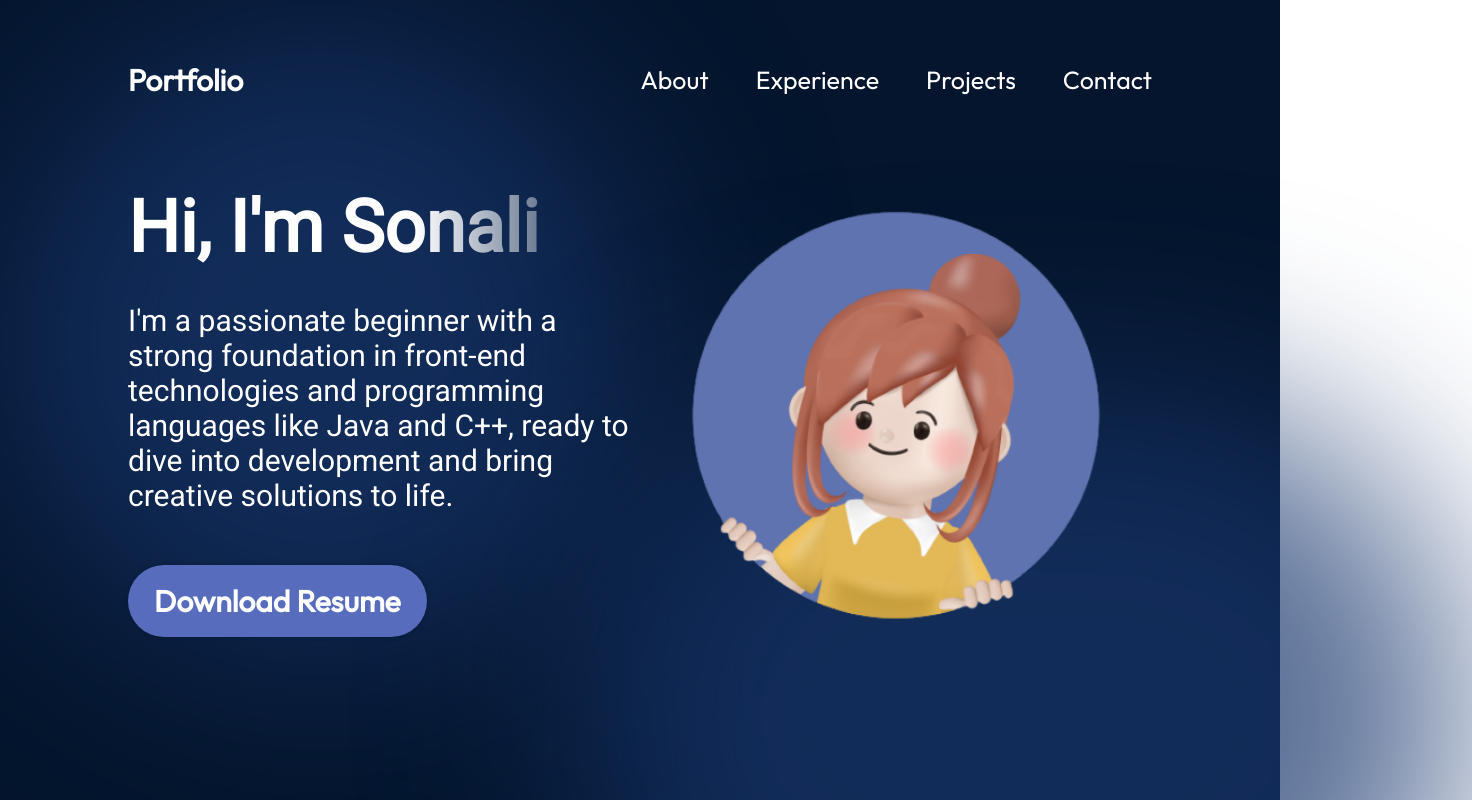
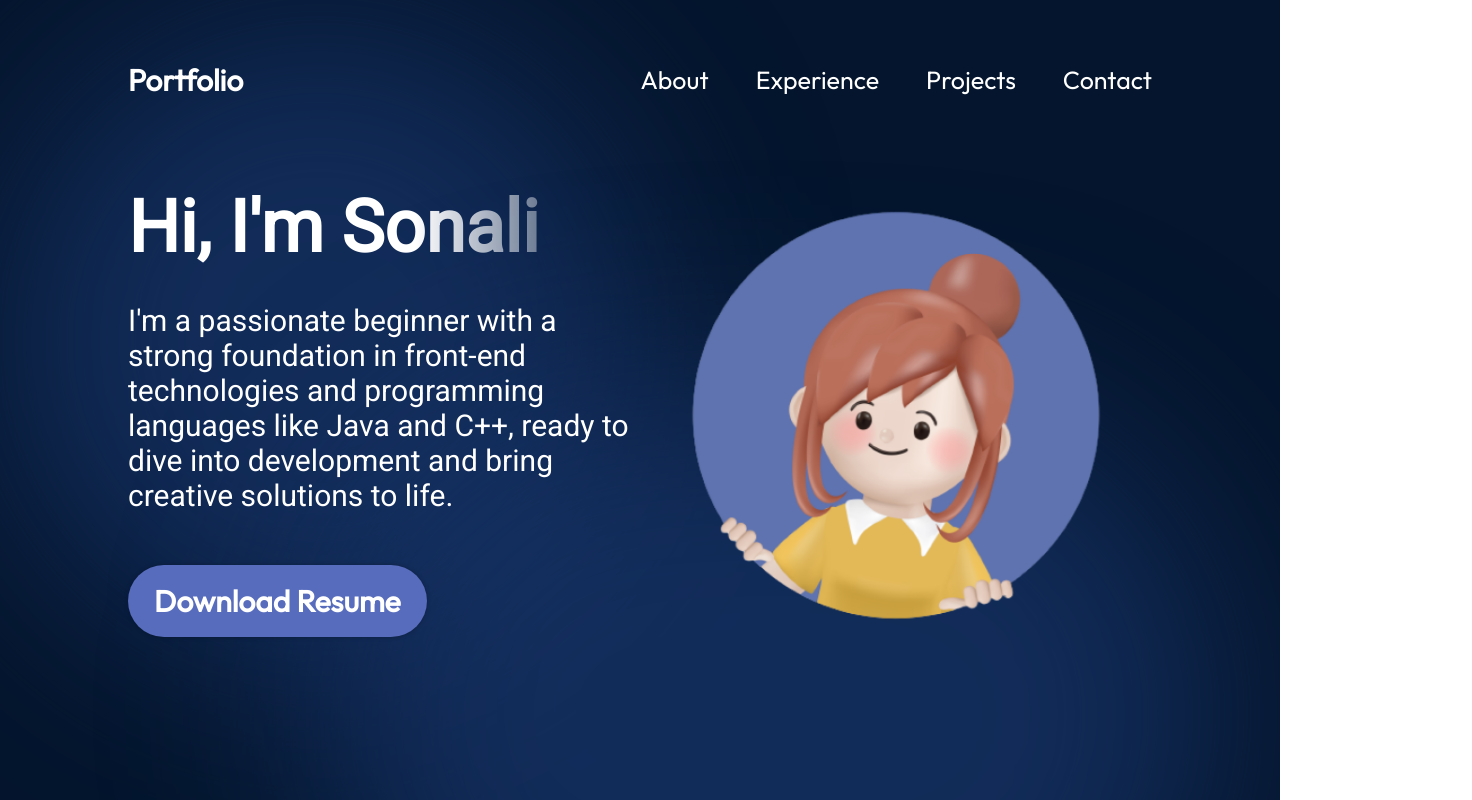
Before and after one commit to sona2092/My-portfolio, a React (Vite) app: page / in a window 1280 px wide. Shown: the top 800 px of the page, 1472 px wide, since content can reach past the window. Built offline with nearby package versions, Linux system fonts and the light colour scheme.

Commit message:
Update Hero.module.css

```diff
--- a/src/components/Hero/Hero.module.css
+++ b/src/components/Hero/Hero.module.css
@@ -93,7 +93,7 @@
   min-width: 350px;
   min-width: 250px;
   top: 246px;
-  right: -25vw;
+  right: -5vw;
   border-radius: 764px;
   background: rgba(25, 55, 109, 0.7);
   filter: blur(100px);
```
